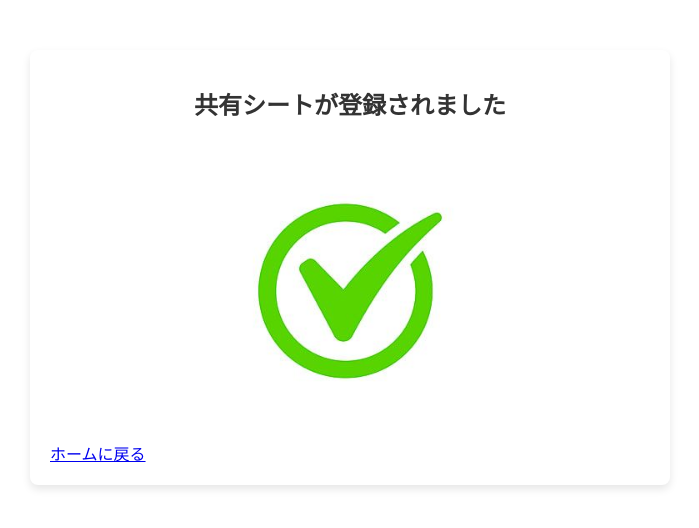
After one commit to s1f102200659/log_app, a Django app: page /sheet_complate in a window 1280 px wide. The commit adds this page. Shown: the top 528 px of the page, without its empty margins (290-989 px from the left). Run offline with Django 5.2, Linux system fonts and the light colour scheme.

Commit message:
共有シート作成ページの機能を作成

````diff
--- /dev/null
+++ b/log_app/forms.py
@@ -0,0 +1,5 @@
+from django import forms
+
+class ActivityForm(forms.Form):
+    activity = forms.CharField(widget=forms.Textarea(attrs={'rows': 6, 'cols': 100}), label='活動内容')
+    student = forms.CharField(widget=forms.Textarea(attrs={'rows': 6, 'cols': 40}), label='生徒の様子')
--- /dev/null
+++ b/log_app/static/log_app/css/check_sharesheet.css
@@ -0,0 +1,38 @@
+.container {
+    max-width: 600px;
+    margin: 50px auto;
+    padding: 20px;
+    border-radius: 8px;
+    background-color: #ffffff;
+    box-shadow: 0 4px 8px rgba(0, 0, 0, 0.1);
+}
+/* タイトルのスタイル */
+.container h1 {
+    text-align: center;
+    color: #333;
+    font-size: 24px;
+    margin-bottom: 20px;
+}
+/* ラベルのスタイル */
+label {
+    display: block;
+    margin-bottom: 8px;
+    font-weight: bold;
+    color: #555;
+}
+textarea {
+    resize: vertical;
+    height: 300px;
+    width: 100%;
+    padding: 10px;
+    margin-bottom: 25px; /* 間隔を広げるためにmargin-bottomを調整 */
+    border: 1px solid #ddd;
+    border-radius: 4px;
+    box-sizing: border-box;
+    font-size: 16px;
+    background-color: #fff;
+    color: #333;
+}
+.check_button{
+    text-align: center;
+}
--- a/log_app/static/log_app/css/make_caliculm.css
+++ b/log_app/static/log_app/css/make_caliculm.css
@@ -38,7 +38,7 @@ textarea {
 }
 textarea {
     resize: vertical;
-    height: 150px; /* テキストエリアの高さを指定 */
+    height: 300px; /* テキストエリアの高さを指定 */
 }
 /* 矢印リンクのスタイル */
 .arrow {
--- a/log_app/static/log_app/css/make_sharesheet.css
+++ b/log_app/static/log_app/css/make_sharesheet.css
@@ -38,11 +38,11 @@ textarea {
 }
 textarea {
     resize: vertical;
-    height: 150px; /* テキストエリアの高さを指定 */
+    height: 300px; /* テキストエリアの高さを指定 */
 }
 /* 矢印リンクのスタイル */
 .arrow {
-    text-align: right; /* 矢印を右寄せ */
+    text-align: center; /* 矢印を右寄せ */
     margin-bottom: 20px; /* 戻るボタンとの間にスペースを追加 */
 }
 .arrow a {
--- /dev/null
+++ b/log_app/templates/log_app/complate_sharesheet.html
@@ -0,0 +1,39 @@
+{% load static %}
+<!DOCTYPE html>
+<html lang="ja">
+<head>
+    <meta charset="UTF-8">
+    <meta name="viewport" content="width=device-width, initial-scale=1.0">
+    <title>日誌記録ページ</title>
+    <link rel="stylesheet" href="{% static 'log_app/css/check_sharesheet.css' %}">
+</head>
+<body>
+    <div class="container">
+        <h1>共有シートが登録されました</h1>
+        <div class="img-container" style="text-align: center;">
+            <img src="{% static 'images/complate.jpg' %}" alt="完了画像">
+        </div>
+        <a href="{% url 'home'%}">ホームに戻る</a>
+    </div>
+</body>
+</html>
+
+<style>
+.img-container {
+    width: 300px; /* 画像の幅 */
+    height: 300px; /* 画像の高さ */
+    background-color: white; /* 背景を白に */
+    border-radius: 50%; /* 丸くする */
+    overflow: hidden; /* 画像がコンテナの外に出ないようにする */
+    display: flex;
+    justify-content: center;
+    align-items: center;
+    margin: 0 auto; /* 中央寄せ */
+}
+
+.img-container img {
+    width: 100%; /* 画像をコンテナ内にフィットさせる */
+    height: auto; /* アスペクト比を保つ */
+    object-fit: cover; /* 画像がコンテナ全体に適切に収まるようにする */
+}
+</style>
--- a/log_app/urls.py
+++ b/log_app/urls.py
@@ -10,7 +10,9 @@ urlpatterns = [
     path('',views.login),
     path('home/',views.home, name='home'),
     path('make_sharesheet',views.make_sharesheet, name='sharesheet'),
+    path('sheet_complate',views.complate,name='sheet_complate'),
     path('make_caliculm', views.make_caliculm, name='caliculm'),
+    path('check_sharesheet',views.check_sharesheet,name='check_sharesheet'),
     path('student_info', StudentList.as_view(), name='students'),
     path('student/<int:pk>/', StudentDetail.as_view(), name='student'),
     path('create-student/', StudentCreate.as_view(), name='create-student'),
--- a/log_app/views.py
+++ b/log_app/views.py
@@ -4,6 +4,15 @@ from django.views.generic.list import ListView
 from django.views.generic.detail import DetailView
 from django.views.generic.edit import CreateView, UpdateView, DeleteView
 from django.contrib.auth.views import LoginView
+from .forms import ActivityForm
+from langchain.agents import Tool, initialize_agent, AgentType
+from langchain.chat_models import ChatOpenAI
+from langchain.schema import AIMessage, HumanMessage, SystemMessage
+import json
+import os
+import requests
+from datetime import datetime, timedelta
+import pytz
 # from django.contrib.auth import authenticate, login
 # from django.contrib.auth.decorators import login_required, user_passes_test
 
@@ -18,11 +27,115 @@ def home(request):
     return render(request, 'log_app/home.html')
 
 def make_sharesheet(request):
-    return render(request, 'log_app/make_sharesheet.html')
-
+    if request.method == 'GET':
+        return render(request, 'log_app/make_sharesheet.html')
+    if request.method == 'POST':
+        # POSTリクエストから送信された変数を取得
+        activity = request.POST.get('activity')
+        student = request.POST.get('student')
+        return render(request, 'log_app/make_sharesheet.html',{'activity':activity,'student':student})
 def make_caliculm(request):
     return render(request, 'log_app/make_caliculm.html')
 
+def complate(request):
+    if request.method == 'POST':
+        form = ActivityForm(request.POST)
+        if form.is_valid():
+            sheet = form.cleaned_data['sheet']
+    return render(request,'log_app/complate_sharesheet.html')
+
+def check_sharesheet(request):
+    if request.method == 'POST':
+        form = ActivityForm(request.POST)
+        if form.is_valid():
+            # フォームの処理
+            activity = form.cleaned_data['activity']
+            student = form.cleaned_data['student']
+            # 何か処理を行う
+            # OpenWeatherMapのAPIエンドポイント
+            url = "https://api.openweathermap.org/data/2.5/forecast"
+            # 有効なAPIキーをここに入れてください
+            api_key = "88024955f764f1628b85fc6e7177425d"
+            # パラメータの設定
+            params = {
+                "APPID": api_key,
+                "units": "metric",
+                "zip": "167-0053,jp",
+                "lang": "ja"  # 日本語のレスポンスを取得するためのパラメータ
+            }
+            # APIへのリクエストを送信
+            res = requests.get(url, params=params)
+            if res.status_code == 200:
+                # レスポンスのJSONデータを取得
+                weather_data = res.json()
+                # 3時間ごとの予報リストを取得
+                forecast_list = weather_data.get('list', [])
+                # タイムゾーンの設定
+                utc_timezone = pytz.timezone("UTC")
+                jst_timezone = pytz.timezone("Asia/Tokyo")
+                result = ""
+                for forecast in forecast_list[:3]:
+                    # UTC日時を取得し、日本時間に変換
+                    dt_txt_utc = forecast.get('dt_txt', '情報なし')
+                    dt_utc = datetime.strptime(dt_txt_utc, '%Y-%m-%d %H:%M:%S')
+                    dt_utc = utc_timezone.localize(dt_utc)  # UTCタイムゾーンを付加
+                    dt_jst = dt_utc.astimezone(jst_timezone)  # 日本時間に変換
+                    # 他の情報を取得
+                    temp = forecast['main'].get('temp', '情報なし')
+                    humidity = forecast['main'].get('humidity', '情報なし')
+                    weather_description = forecast['weather'][0].get('description', '情報なし')
+                    result += f"日時: {dt_jst.strftime('%Y-%m-%d %H:%M:%S')}, 気温: {temp}°C, 湿度: {humidity}%, 天気: {weather_description}" + "\n"
+                today = f"日時: {dt_jst.strftime('%Y-%m-%d %H:%M:%S')}, 気温: {temp}°C, 湿度: {humidity}%, 天気: {weather_description}"
+            else:
+                print(f"エラー: {res.status_code}, {res.json()}")
+            OPENAI_API_KEY = 'jptUUSqsAl373RSLiVEJikQWrPbmXporpm-7se2-qKAdtPIHowCU0Bt605FdtxcN5gRASDAksqzM7wyLZxzx02Q'
+            OPENAI_API_BASE = 'https://api.openai.iniad.org/api/v1'
+            chat = ChatOpenAI(openai_api_key=OPENAI_API_KEY, openai_api_base=OPENAI_API_BASE, model_name='gpt-4o-mini', temperature=0)
+            kyouyuu = [
+                HumanMessage(content=f"""**クラス日誌作成のためのガイドライン**
+            1 -今日の日付と天気-
+                -今から渡す日付と天気のデータを元の文章のまま１行目に記載してください
+            2. -本日の授業内容-
+            - 本日の主なトピックを書かれた内容からより具体的に書いてください
+            3. -生徒の活動-
+            - 生徒が本日どんな様子だったかを記載。記載内容は本文のままにしてください。
+            下記の情報のみを記載してまとめてください、嘘や憶測の情報は絶対に何があっても追加しないでください、ただし文章をうまいことつなげるなど添削はしてください
+            全体の出力例：
+            -今日の日付と天気-\n
+            2024年9月24日、厚い雲
+            -本日の授業内容-\n
+            今日は雨が降っていたので、ピクニックは中止にして絵本の読み聞かせを行いました。１００万生きた猫を読み聞かせし、みんな楽しんでくれていた様子でした。(この例は実際の共有シートには書き込まないでください。)
+            -生徒の活動-\n
+            例：はるかちゃんは雷が怖くて泣き出してしまいました。(この例は実際の共有シートには書き込まないでください。)
+            授業内容にはクラス全体がどのような様子だったかを記載して、生徒の活動の欄には具体的にどの生徒が何をしていたのかまで記載してください。
+            -今日の日付と天気-で改行、-本日の授業内容-で改行、-生徒の活動-で改行を行うようにして、空白の行も1行だけ入れてください"""
+            + "-今日の日付と天気-\n" + today
+            + "-本日の授業内容-" + activity
+            + "-生徒の活動-" + student)
+            ]
+            return render(request,'log_app/check_sharesheet.html',{'sheet':chat(kyouyuu).content,'activity':activity,'student':student})# 処理後のリダイレクト
+    else:
+        message = """今から送る情報を元に、以下の形式で生徒の情報を1つのjson形式のオブジェクトとしてまとめて返してください。まとめる際は、一つ一つの要素を,で分けてください。
+        key:生徒の名前,データ:その生徒の特長 例）{"エリカ":"砂遊びが好き。", "ショウ":"本を読むのがすき", "ケン":"友達とサッカーをしていた", "美穂":"りかとあゆみと遊んでいた"}
+        生徒の名前についている、くん、ちゃんは省いて下さい。返す値は1つのjsonのリストだけにして、ほかのもの(```jsonのようなもの)は付け加えないでください。
+        """ + "\n" + chat(kyouyuu).content
+        messages = [
+            HumanMessage(content=message),
+        ]
+        result = chat(messages)
+        print(result.content)
+        try:
+            data_dict = json.loads(result.content)
+            for key, value in data_dict.items():
+                print(f"{key}: {value}")
+        except Exception as e:
+            print("Error parsing the result content:", e)
+        form = ActivityForm()
+    return render(request, 'log_app/check_sharesheet.html', {'form': form})
+
+    #else:
+     #   form = ActivityForm()
+    #return render(request, 'your_template.html', {'form': form})
 #生徒一覧
 class StudentList(ListView):
     model = Student
````
Also changed, not shown: log_app/static/kyoyu_app/css/class_suggestion.css (+9 -12 lines), log_app/static/kyoyu_app/css/makesharesheet.css (added, +50 -0 lines), log_app/templates/kyoyu_app/class_suggestion.html (+2 -6 lines), log_app/templates/kyoyu_app/make_sharesheet.html (added, +40 -0 lines), log_app/templates/log_app/check_sharesheet.html (added, +29 -0 lines), log_app/templates/log_app/make_caliculm.html (+3 -4 lines), log_app/templates/log_app/make_sharesheet.html (+7 -7 lines), log_app/static/images/complate.jpg (added), log_app/static/kyoyu_app/css/make_caliculm.css (added), log_app/static/log_app/css/login.css (line endings or trailing spaces).
